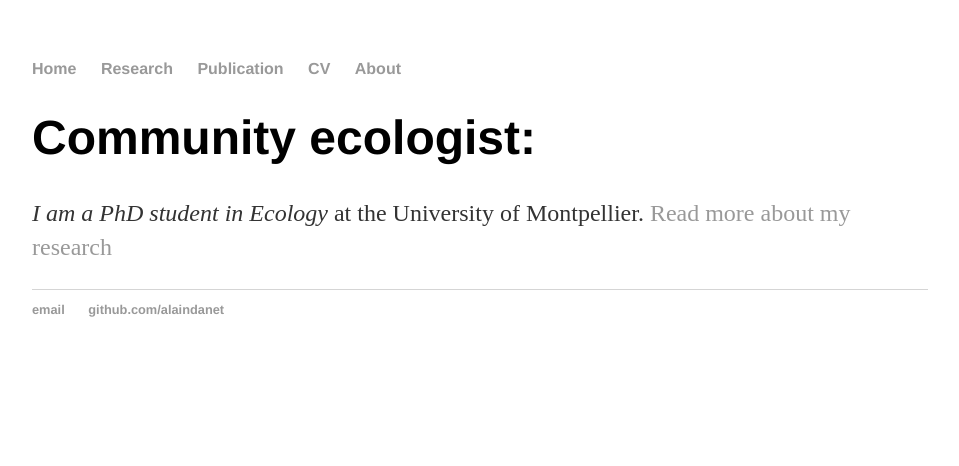
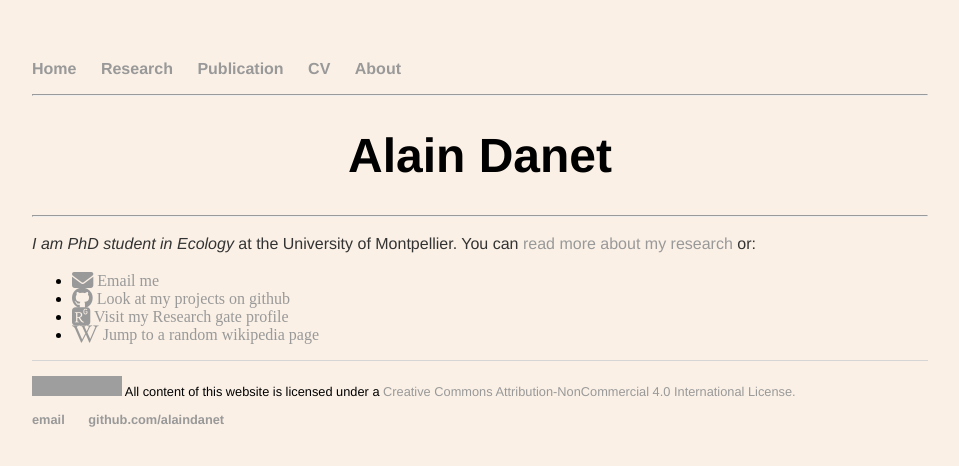
Before and after one commit to alaindanet/alaindanet.github.io, a Jekyll site: the page built from index.md, in a window 1280 px wide. Shown: the top 466 px of the page, without its empty margins (160-1119 px from the left). Built offline with Jekyll 4.4.1, drawn with Linux system fonts in a browser that asks for light colours; nearby versions of some CDN libraries; grey boxes are pictures that could not be loaded.

Commit message:
First updates:
footer, home, first version of the research page

```diff
--- /dev/null
+++ b/_includes/footer.html
@@ -0,0 +1,32 @@
+<footer>
+<br />
+<div class="footer">
+	<div class="row">
+	<div class="col-sm-8">
+	    <a rel="license"
+		href="http://creativecommons.org/licenses/by-nc/4.0/">
+		<img alt="Creative Commons License" style="border-width:0"
+		src="https://i.creativecommons.org/l/by-nc/4.0/80x15.png"
+		/>
+	    </a>
+  All content of this website is licensed under a
+  <a rel="license" href="http://creativecommons.org/licenses/by-nc/4.0/">
+      Creative Commons Attribution-NonCommercial 4.0 International License.
+  </a>
+	</div>
+</div> <!-- /footer -->
+
+    <ul>
+		<li><a href="mailto:alain.danet@umontpellier.fr">email</a></li>
+		<li><a href="https://github.com/alaindanet">github.com/alaindanet</a></li>
+	    </ul>
+    <br />
+
+
+</footer>
+<!--
+    <ul>
+		<li><a href="mailto:alain.danet@umontpellier.fr">email</a></li>
+		<li><a href="https://github.com/alaindanet">github.com/alaindanet</a></li>
+	    </ul>
+	   -->
--- a/_layouts/default.html
+++ b/_layouts/default.html
@@ -18,16 +18,12 @@
 		<!-- <li><a href="/blog">Blog</a></li> -->
 	    </ul>
 	</nav>
+
 	<div class="container">
 
 	    {{ content }}
 
 	</div><!-- /.container -->
-	<footer>
-	    <ul>
-		<li><a href="mailto:alain.danet@umontpellier.fr">email</a></li>
-		<li><a href="https://github.com/alaindanet">github.com/alaindanet</a></li>
-	    </ul>
-	</footer>
+		{% include footer.html %}
     </body>
 </html>
--- /dev/null
+++ b/_layouts/home.html
@@ -0,0 +1,14 @@
+---
+layout: default
+---
+
+
+<div align=center>
+<hr /> <h1> Alain Danet </h1>  <hr />
+</div>
+
+<div class="container">
+
+    {{ content }}
+
+</div><!-- /.container -->
--- a/css/main.css
+++ b/css/main.css
@@ -1,6 +1,7 @@
 body {
     margin: 60px auto;
     width: 70%;
+    background-color: linen;
 }
 
 nav ul, footer ul {
@@ -14,10 +15,12 @@ nav ul li, footer ul li {
     display: inline;
     margin-right: 20px;
 }
+
 a {
     text-decoration: none;
     color: #999;
 }
+
 a:hover {
     text-decoration: underline;
 }
@@ -26,14 +29,23 @@ h1 {
     font-size: 3em;
     font-family:'Helvetica', 'Arial', 'Sans-Serif';
 }
+
+h2 {
+    font-size: 1.5em;
+    font-family:'Helvetica', 'Arial', 'Sans-Serif';
+}
+
 p {
-    font-size: 1.5em;
+    font-size: 1.0em;
     line-height: 1.4em;
     color: #333;
+    font-family:'Helvetica', 'Arial', 'Sans-Serif';
 }
+
 footer {
     border-top: 1px solid #d5d5d5;
     font-size: .8em;
+    font-family:'Helvetica', 'Arial', 'Sans-Serif';
 }
 
 ul.posts {
--- a/index.md
+++ b/index.md
@@ -1,8 +1,17 @@
 ---
-layout: default
-title: Alain Danet
+layout: home
+title: Home
 ---
 
-# Community ecologist:
 
-*I am a PhD student in Ecology* at the University of Montpellier. [Read more about my research](/research)
+<script src="https://use.fontawesome.com/a2a61ecc8a.js"></script>
+<link rel="stylesheet" href="css/academicons-1.7.0/css/academicons.min.css" />
+
+
+*I am PhD student in Ecology* at the University of Montpellier. You can [read more about my research](/research) or:
+
+- [<i class="fa fa-envelope fa-lg" aria-hidden="true"></i> Email
+  me](mailto:alain.danet@umontpellier.fr)
+- [<i class="fa fa-github fa-lg" aria-hidden="true"></i> Look at my projects on github](https://github.com/alaindanet)
+- [<i class="ai ai-researchgate-square ai-lg" aria-hidden="true"></i> Visit my Research gate profile](https://www.researchgate.net/profile/Alain_Danet)
+- [<i class="fa fa-wikipedia-w fa-lg" aria-hidden="true"></i> Jump to a random wikipedia page](https://en.wikipedia.org/wiki/Special:Random)
```
Also changed, not shown: css/academicons-1.7.0/README.md (added, +15 -0 lines), css/academicons-1.7.0/bower.json (added, +8 -0 lines), css/academicons-1.7.0/css/academicons.css (added, +249 -0 lines), research/index.md (+12 -1 lines), css/academicons-1.7.0/css/academicons.min.css (added), css/academicons-1.7.0/fonts/academicons.ttf (added), css/academicons-1.7.0/fonts/academicons.woff (added), 2 other files.
